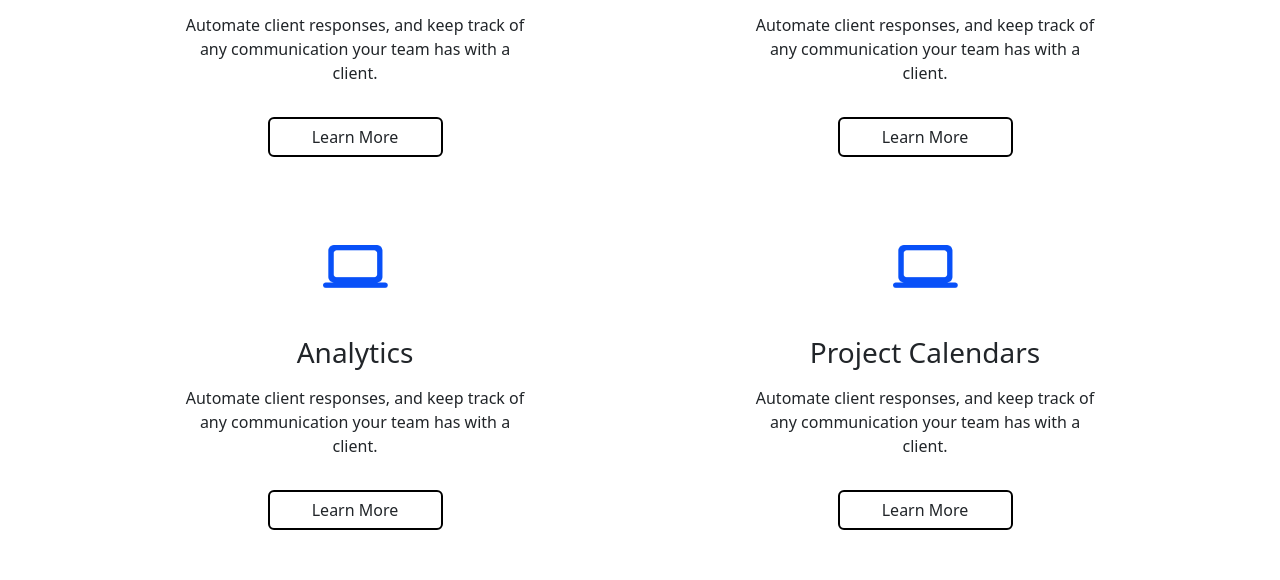
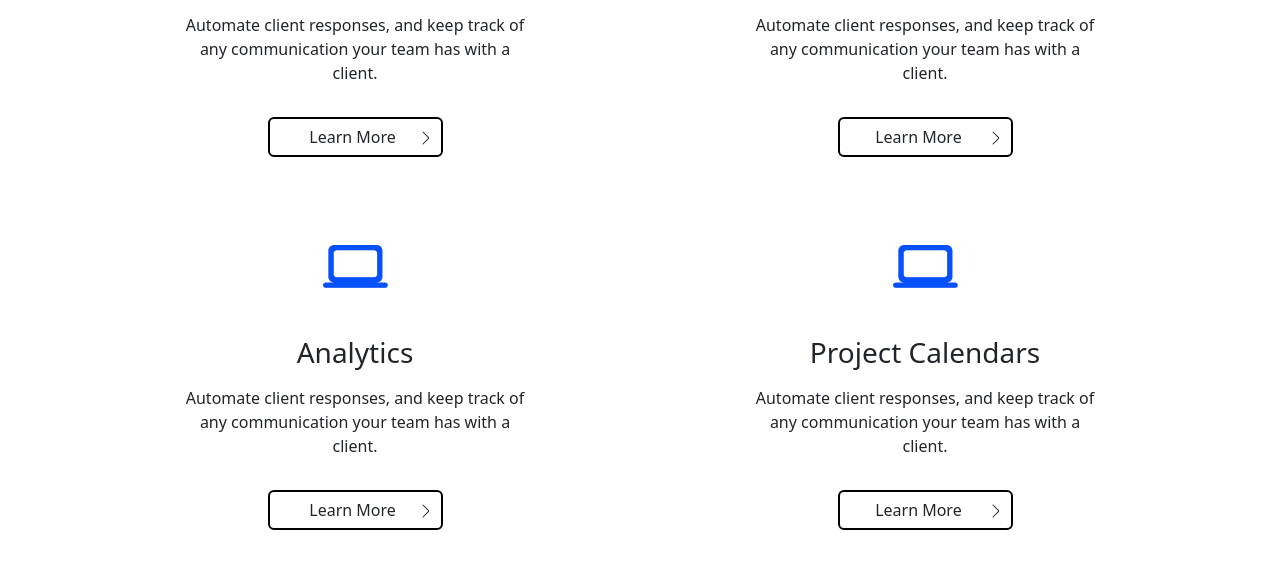
Before and after one commit to TopGameDev/CT-Week1-TeamBlue-CRM_Project, a plain HTML site: page index.html in a window 1280 px wide. Shown: the part 1984-2564 px from the top of the page. Drawn offline with nearby package versions, Linux system fonts and the light colour scheme.

Commit message:
Fixed row 4 buttons

```diff
--- a/index.html
+++ b/index.html
@@ -210,7 +210,9 @@
                             <div class="card-body">
                               <h3 class="card-title mb-3">Email Dashboards</h3>
                               <p class="card-text-bottom fs-6">Automate client responses, and keep track of any communication your team has with a client.</p>
-                              <a href="#" class="btn btn-bottom mt-3" style="width: 175px;">Learn More</a>
+                              <a href="#" class="btn btn-bottom mt-3 text-end" style="width: 175px;">Learn More &nbsp &nbsp<svg xmlns="http://www.w3.org/2000/svg" width="16" height="16" fill="currentColor" class="bi bi-chevron-right" viewBox="-5 1 16 16">
+                                <path fill-rule="evenodd" d="M4.646 1.646a.5.5 0 0 1 .708 0l6 6a.5.5 0 0 1 0 .708l-6 6a.5.5 0 0 1-.708-.708L10.293 8 4.646 2.354a.5.5 0 0 1 0-.708z"/>
+                              </svg></a>
                             </div>
                         </div>
                     </div>
@@ -222,7 +224,9 @@
                             <div class="card-body">
                               <h3 class="card-title mb-3">Task Management</h3>
                               <p class="card-text-bottom fs-6">Automate client responses, and keep track of any communication your team has with a client.</p>
-                              <a href="#" class="btn btn-bottom mt-3" style="width: 175px;">Learn More</a>
+                              <a href="#" class="btn btn-bottom mt-3 text-end" style="width: 175px;">Learn More &nbsp &nbsp <svg xmlns="http://www.w3.org/2000/svg" width="16" height="16" fill="currentColor" class="bi bi-chevron-right" viewBox="-5 1 16 16">
+                                <path fill-rule="evenodd" d="M4.646 1.646a.5.5 0 0 1 .708 0l6 6a.5.5 0 0 1 0 .708l-6 6a.5.5 0 0 1-.708-.708L10.293 8 4.646 2.354a.5.5 0 0 1 0-.708z"/>
+                              </svg></a>
                             </div>
                         </div>
                     </div>
@@ -237,7 +241,9 @@
                             <div class="card-body">
                               <h3 class="card-title mb-3">Analytics</h3>
                               <p class="card-text-bottom fs-6">Automate client responses, and keep track of any communication your team has with a client.</p>
-                              <a href="#" class="btn btn-bottom mt-3" style="width: 175px;">Learn More</a>
+                              <a href="#" class="btn btn-bottom mt-3 text-end" style="width: 175px;">Learn More &nbsp &nbsp<svg xmlns="http://www.w3.org/2000/svg" width="16" height="16" fill="currentColor" class="bi bi-chevron-right" viewBox="-5 1 16 16">
+                                <path fill-rule="evenodd" d="M4.646 1.646a.5.5 0 0 1 .708 0l6 6a.5.5 0 0 1 0 .708l-6 6a.5.5 0 0 1-.708-.708L10.293 8 4.646 2.354a.5.5 0 0 1 0-.708z"/>
+                              </svg></a>
                             </div>
                         </div>
                     </div>
@@ -249,7 +255,9 @@
                             <div class="card-body">
                               <h3 class="card-title mb-3">Project Calendars</h3>
                               <p class="card-text-bottom fs-6">Automate client responses, and keep track of any communication your team has with a client.</p>
-                              <a href="#" class="btn btn-bottom mt-3" style="width: 175px;">Learn More</a>
+                              <a href="#" class="btn btn-bottom mt-3 text-end" style="width: 175px;">Learn More &nbsp &nbsp <svg xmlns="http://www.w3.org/2000/svg" width="16" height="16" fill="currentColor" class="bi bi-chevron-right" viewBox="-5 1 16 16">
+                                <path fill-rule="evenodd" d="M4.646 1.646a.5.5 0 0 1 .708 0l6 6a.5.5 0 0 1 0 .708l-6 6a.5.5 0 0 1-.708-.708L10.293 8 4.646 2.354a.5.5 0 0 1 0-.708z"/>
+                              </svg></a>
                             </div>
                         </div>
                     </div>
```
